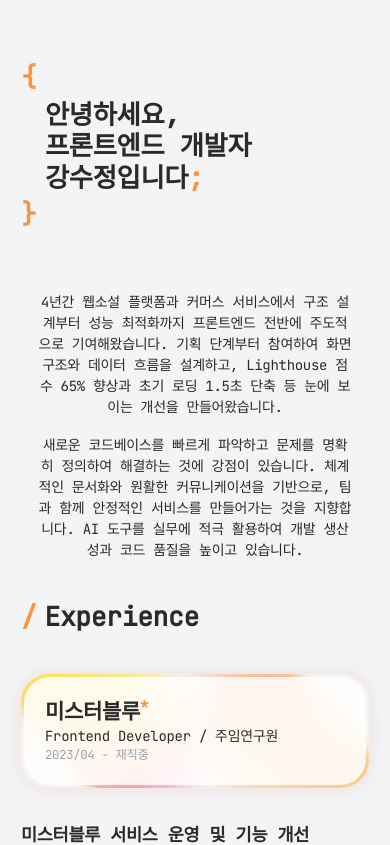
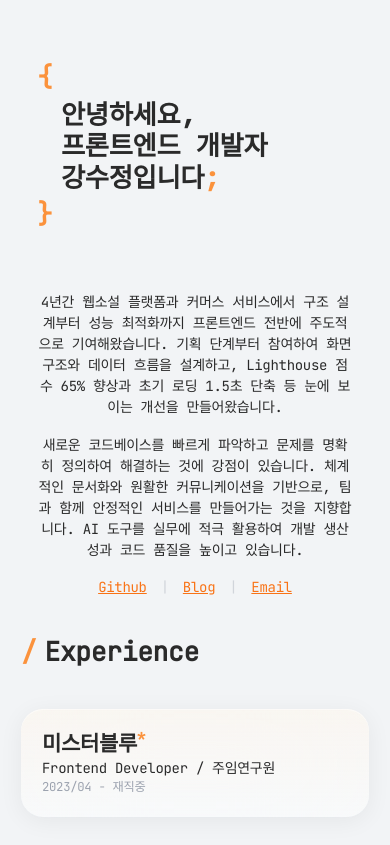
Before and after one commit to mirro97/my-page, a Next.js app: page / in a window 390 px wide. Shown: the top 845 px of the page. Built offline with nearby package versions, Linux system fonts and the light colour scheme.

Commit message:
[update] UI 개선 및 미사용 코드 정리

```diff
--- a/src/app/page.tsx
+++ b/src/app/page.tsx
@@ -36,6 +36,28 @@ export default function Home() {
           체계적인 문서화와 원활한 커뮤니케이션을 기반으로, 팀과 함께 안정적인 서비스를 만들어가는
           것을 지향합니다. AI 도구를 실무에 적극 활용하여 개발 생산성과 코드 품질을 높이고 있습니다.
         </TextBox>
+        <div className="flex justify-center gap-4 mt-2 text-sm">
+          <LinkText
+            className="transition-opacity duration-300 hover:opacity-60"
+            href="https://github.com/mirro97"
+          >
+            Github
+          </LinkText>
+          <span className="text-gray-300">|</span>
+          <LinkText
+            className="transition-opacity duration-300 hover:opacity-60"
+            href="https://nychicken.tistory.com/"
+          >
+            Blog
+          </LinkText>
+          <span className="text-gray-300">|</span>
+          <LinkText
+            className="transition-opacity duration-300 hover:opacity-60"
+            href="mailto:mirro97@naver.com"
+          >
+            Email
+          </LinkText>
+        </div>
       </BasicBox>
 
       {/* 경력 */}
@@ -378,37 +400,19 @@ export default function Home() {
         </TwoSeperatedBox>
       </BasicBox>
 
-      {/* 연락처 */}
-      <BasicBox>
-        <SubHeader>Contact</SubHeader>
-        <TwoSeperatedBox>
-          <Text size="xl" isBold>
-            Github
-          </Text>
-          <LinkText className="mb-7" href="https://github.com/mirro97">
-            https://github.com/mirro97
-          </LinkText>
-        </TwoSeperatedBox>
-        <TwoSeperatedBox>
-          <Text size="xl" isBold>
-            Blog
-          </Text>
-          <LinkText className="mb-7" href="https://nychicken.tistory.com/">
-            https://nychicken.tistory.com/
-          </LinkText>
-        </TwoSeperatedBox>
-        <TwoSeperatedBox>
-          <Text size="xl" isBold>
-            Email
-          </Text>
-          <p>mirro97@naver.com</p>
-        </TwoSeperatedBox>
-      </BasicBox>
-
       {/* footer */}
       <BottomSection>
         <Text size="sm">Front-End Engineer, sujeong.k</Text>
-        <LinkText href="https://github.com/mirro97/my-page">📎 Check Code</LinkText>
+        <div className="flex justify-center gap-3 mt-3 text-sm">
+          <LinkText className="text-orange-400 transition-opacity duration-300 hover:opacity-60" href="https://github.com/mirro97">Github</LinkText>
+          <span className="text-orange-300">|</span>
+          <LinkText className="text-orange-400 transition-opacity duration-300 hover:opacity-60" href="https://nychicken.tistory.com/">Blog</LinkText>
+          <span className="text-orange-300">|</span>
+          <LinkText className="text-orange-400 transition-opacity duration-300 hover:opacity-60" href="mailto:mirro97@naver.com">Email</LinkText>
+          <span className="text-orange-300">|</span>
+          <LinkText className="text-orange-400 transition-opacity duration-300 hover:opacity-60" href="https://github.com/mirro97/my-page">Source</LinkText>
+        </div>
+        <Text size="sm" className="mt-3 text-orange-300">© 2025 Sujeong Kang</Text>
       </BottomSection>
     </>
   );
--- a/src/components/Box/StickyBox.tsx
+++ b/src/components/Box/StickyBox.tsx
@@ -10,11 +10,8 @@ interface IProps {
 
 export default function StickyBox({ title, hasTitlePoint, content, subContent }: IProps) {
   return (
-    <div className="siri-glow-wrapper mb-10 sticky top-4 h-fit sm:p-0 sm:top-[10%] sm:rounded-none">
-      {/* 회전하는 gradient 테두리 — 모바일 only */}
-      <div className="siri-glow-border sm:hidden" />
-      {/* glass 배경 + 콘텐츠 */}
-      <div className="glass-card p-6 sm:p-0 sm:border-none sm:bg-transparent sm:shadow-none sm:bg-opacity-0 sm:overflow-visible sm:rounded-none sm:backdrop-filter-none">
+    <div className="mb-10 sticky top-4 h-fit sm:p-0 sm:top-[10%]">
+      <div className="bg-gradient-to-b from-orange-50/60 to-white/50 backdrop-blur-3xl backdrop-saturate-[1.8] border border-white/40 rounded-[22px] p-6 shadow-[0_1px_0_0_rgba(255,255,255,0.5)_inset,0_4px_24px_rgba(0,0,0,0.06)] sm:p-0 sm:bg-none sm:bg-transparent sm:backdrop-filter-none sm:border-none sm:rounded-none sm:shadow-none">
         <Text size="2xl" isBold className="relative">
           {title}
           {hasTitlePoint && <Point>*</Point>}
--- a/src/components/Layout/BottomSection.tsx
+++ b/src/components/Layout/BottomSection.tsx
@@ -7,7 +7,7 @@ interface ContainerProps {
 export default function BottomSection({ children }: ContainerProps) {
   return (
     <footer className="py-14  text-center">
-      <div className="rounded-3xl py-10 px-2 bg-orange-100 text-orange-400">{children}</div>
+      <div className="rounded-3xl py-10 px-2 bg-orange-50 text-orange-400">{children}</div>
     </footer>
   );
 }
--- a/src/components/Layout/TopSection.tsx
+++ b/src/components/Layout/TopSection.tsx
@@ -5,5 +5,7 @@ interface ContainerProps {
 }
 
 export default function TopSection({ children }: ContainerProps) {
-  return <div className="py-16 text-left mx-auto max-w-[750px]">{children}</div>;
+  return (
+    <div className="py-16 text-left mx-auto max-w-[750px] w-[calc(100%-32px)] ">{children}</div>
+  );
 }
--- a/src/components/Seo.tsx
+++ /dev/null
@@ -1,49 +0,0 @@
-import Head from "next/head";
-
-export default function Seo() {
-  return (
-    <Head>
-      <title>프론트엔드 개발자 강수정입니다.</title>
-      <meta charSet="UTF-8" />
-      <meta charSet="euc-kr" />
-      <meta httpEquiv="Content-Type" content="text/html;charset=utf-8" />
-      <meta httpEquiv="Content-Type" content="text/html;charset=euc-kr;" />
-      <meta httpEquiv="X-UA-Compatible" content="IE=edge,chrome=1;" />
-      <meta name="viewport" content="width=device-width, initial-scale=1.0" />
-      <meta name="title" content="Resume Sujeong.K" />
-      <meta name="x-apple-disable-message-reformatting" />
-      <meta name="format-detection" content="telephone=no" />
-      <meta name="author" content="강수정" />
-      <meta
-        name="description"
-        content="👋 안녕하세요, 프론트엔드 개발자 강수정입니다 :)"
-      />
-      <meta
-        name="keywords"
-        content="이력서, 포트폴리오, 개발자 포트폴리오, 프론트엔드개발, React.js, Next.js, 경력기술서, 개인페이지, 프론트엔드, Frontend"
-      />
-      <meta property="og:type" content="website" />
-      <meta property="og:title" content="Resume Sujeong.K" />
-      <meta property="og:image" content="/images/backgroundImage.jpg" />
-      <meta property="og:url" content="https://ksj-frontend-dev.web.app/" />
-      <meta
-        property="og:description"
-        content="👋 안녕하세요, 프론트엔드 개발자 강수정입니다 :)"
-      />
-      <meta property="og:locale" content="ko_KR" />
-      <meta name="twitter:card" content="summary" />
-      <meta name="twitter:title" content="Resume Sujeong.K" />
-      <meta name="twitter:image" content="/images/backgroundImage.jpg" />
-      <meta
-        name="twitter:description"
-        content="👋 안녕하세요, 프론트엔드 개발자 강수정입니다 :)"
-      />
-
-      <meta
-        name="naver-site-verification"
-        content="f5c66402b0f65888db8c65c41335b47d1f2b2214"
-      />
-      <link rel="icon" href="/favicon.ico" />
-    </Head>
-  );
-}
--- a/src/components/Text/SubHeader.tsx
+++ b/src/components/Text/SubHeader.tsx
@@ -1,6 +1,5 @@
 import { ReactNode } from "react";
 import Text from "../Text";
-import Point from "./Point";
 
 interface IProps {
   children: ReactNode;
--- a/src/styles/globals.css
+++ b/src/styles/globals.css
@@ -142,7 +142,6 @@ ul,
 ol,
 li {
   list-style: none;
-  list-style-position: inside;
 }
 
 a,
```
